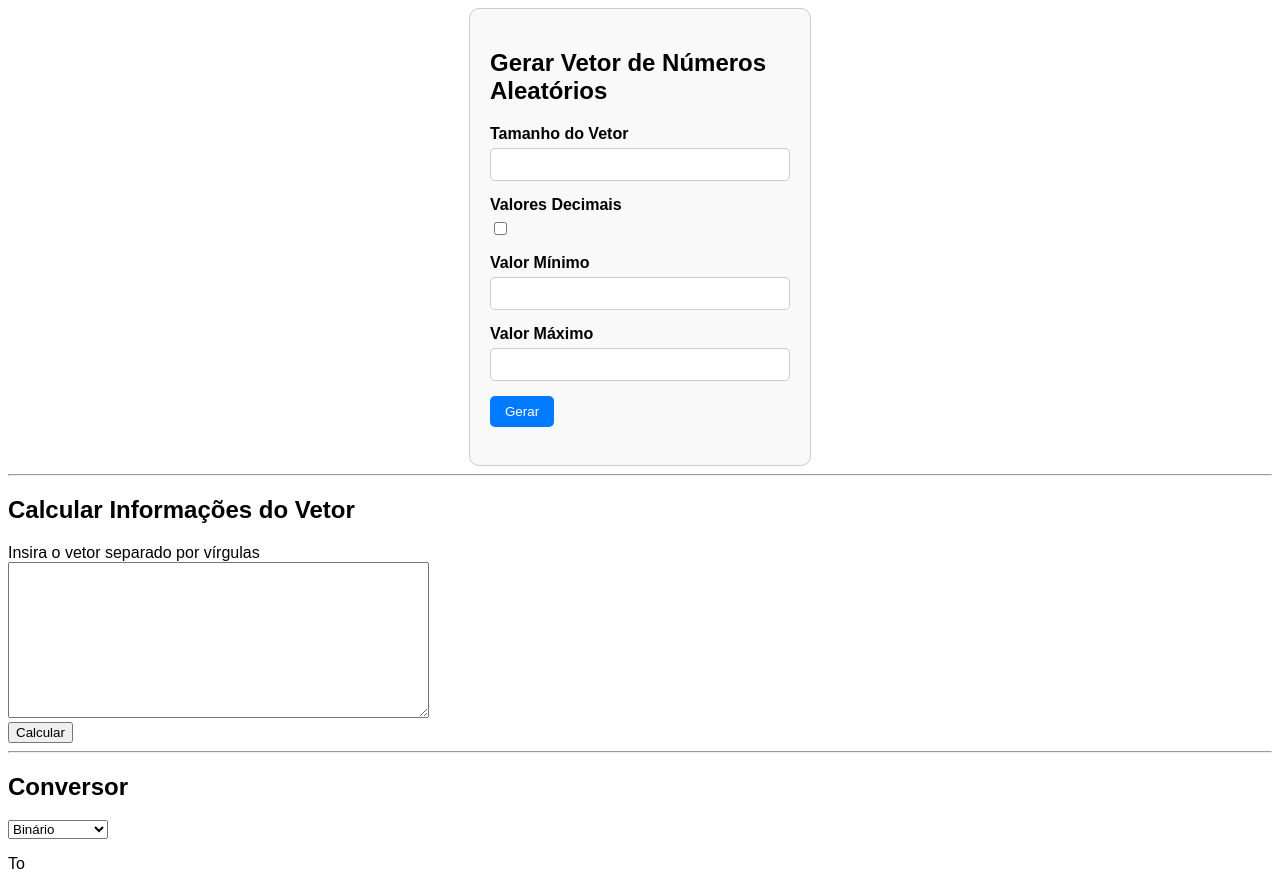
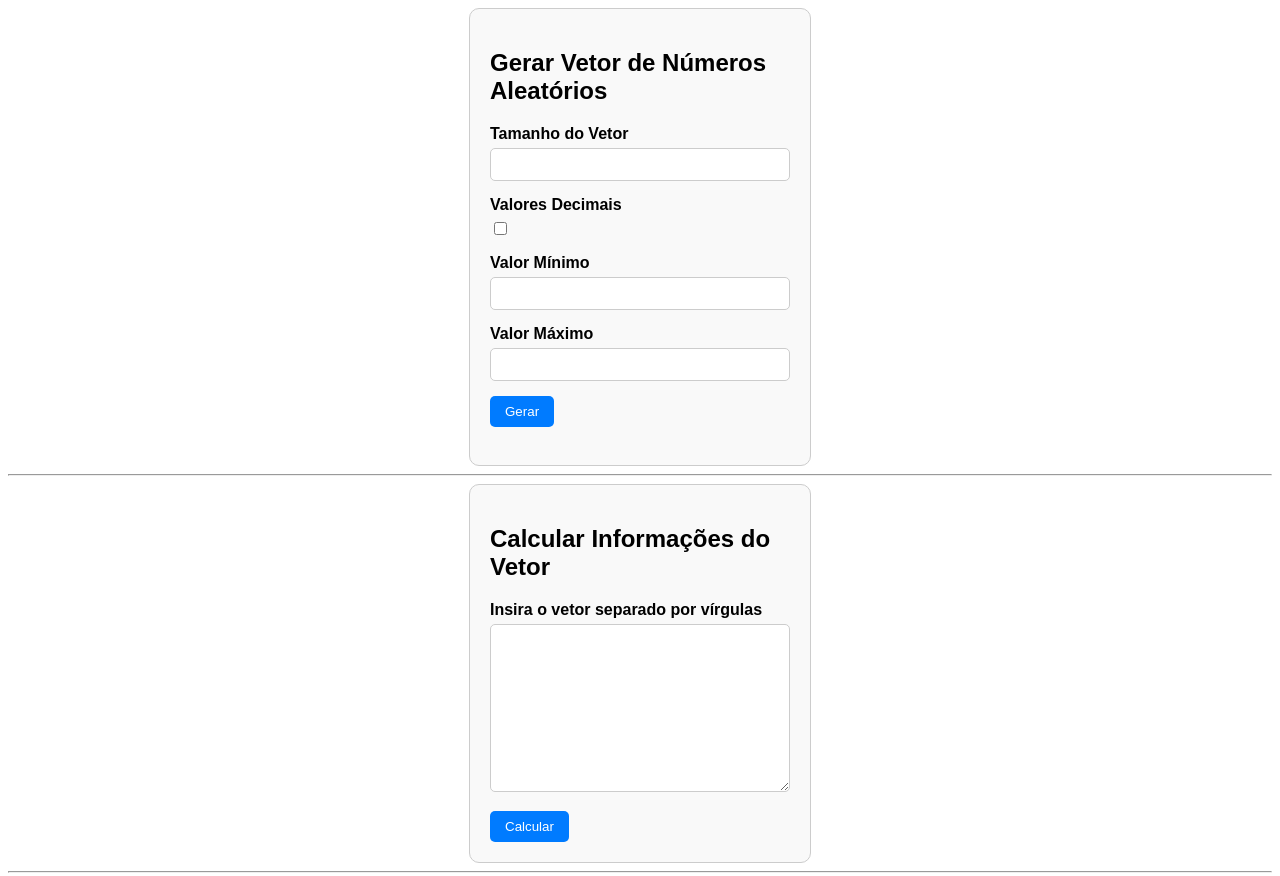
Before and after one commit to VitorTavaresO/aula-pw, a plain HTML site: page devtools.html in a window 1280 px wide. Shown: the top 876 px of the page. Drawn offline with nearby package versions, Linux system fonts and the light colour scheme.

Commit message:
Reorganized the HTML for use class for each itens and Applied on the second Section

```diff
--- a/devtools.html
+++ b/devtools.html
@@ -21,39 +21,39 @@
 
 <body class="devtools">
     <main>
-        <section class="genVector-container">
+        <section class="card">
             <h1>Gerar Vetor de Números Aleatórios</h1>
             <form id="genVector">
-                <div class="genVector-group">
+                <div class="div-input">
                     <label for="size">Tamanho do Vetor</label>
                     <input type="number" id="size" name="size" required>
                 </div>
-                <div class="genVector-group">
+                <div class="div-input">
                     <label for="decimal">Valores Decimais</label>
                     <input type="checkbox" id="decimal" name="decimal">
                 </div>
-                <div class="genVector-group">
+                <div class="div-input">
                     <label for="min">Valor Mínimo</label>
                     <input type="decimal" id="min" name="min" required>
                 </div>
-                <div class="genVector-group">
+                <div class="div-input">
                     <label for="max">Valor Máximo</label>
                     <input type="decimal" id="max" name="max" required>
                 </div>
-                <button class="genVector-button" type="submit">Gerar</button>
+                <button class="submit-button" type="submit">Gerar</button>
             </form>
             <br>
             <div id="vector"> </div>
         </section>
         <hr>
-        <section>
+        <section class="card">
             <form id="vectorInfo">
-                <h1>Calcular Informações do Vetor</h1>
-                <label for="numbers">Insira o vetor separado por vírgulas</label>
-                <br>
-                <textarea rows="10" cols="50" id="numbers" name="numbers" required></textarea>
-                <br>
-                <button type="submit">Calcular</button>
+                <div class="div-input">
+                    <h1>Calcular Informações do Vetor</h1>
+                    <label for="numbers">Insira o vetor separado por vírgulas</label>
+                    <textarea rows="10" cols="50" id="numbers" name="numbers" required></textarea>
+                </div>
+                <button class="submit-button" type="submit">Calcular</button>
             </form>
 
             <div id="results"> </div>
--- a/style/devtools.css
+++ b/style/devtools.css
@@ -3,27 +3,30 @@ body {
 }
 
 
-.genVector-container {
+.card {
     width: 300px;
     margin: 0 auto;
     padding: 20px;
     border: 1px solid #ccc;
     border-radius: 10px;
     background-color: #f9f9f9;
+
 }
 
-.genVector-group {
+.div-input {
     margin-bottom: 15px;
 }
 
-.genVector-group label {
+.div-input label {
     display: block;
     margin-bottom: 5px;
     font-weight: bold;
 }
 
-.genVector-group input[type="number"],
-.genVector-group input[type="decimal"] {
+.div-input #size,
+#min,
+#max,
+#numbers {
     width: 100%;
     padding: 8px;
     border: 1px solid #ccc;
@@ -31,7 +34,7 @@ body {
     border-radius: 5px;
 }
 
-.genVector-button {
+.submit-button {
     padding: 8px 15px;
     background-color: #007bff;
     color: #fff;
```
